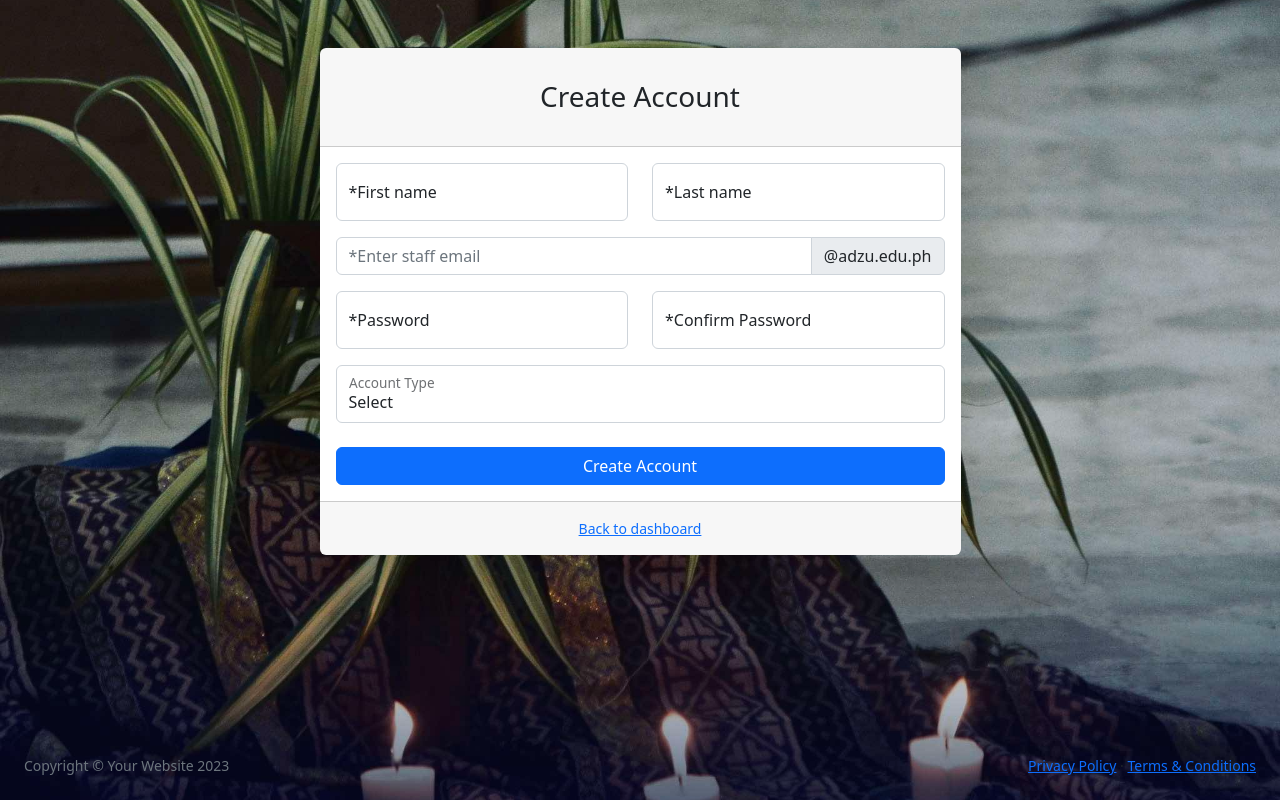
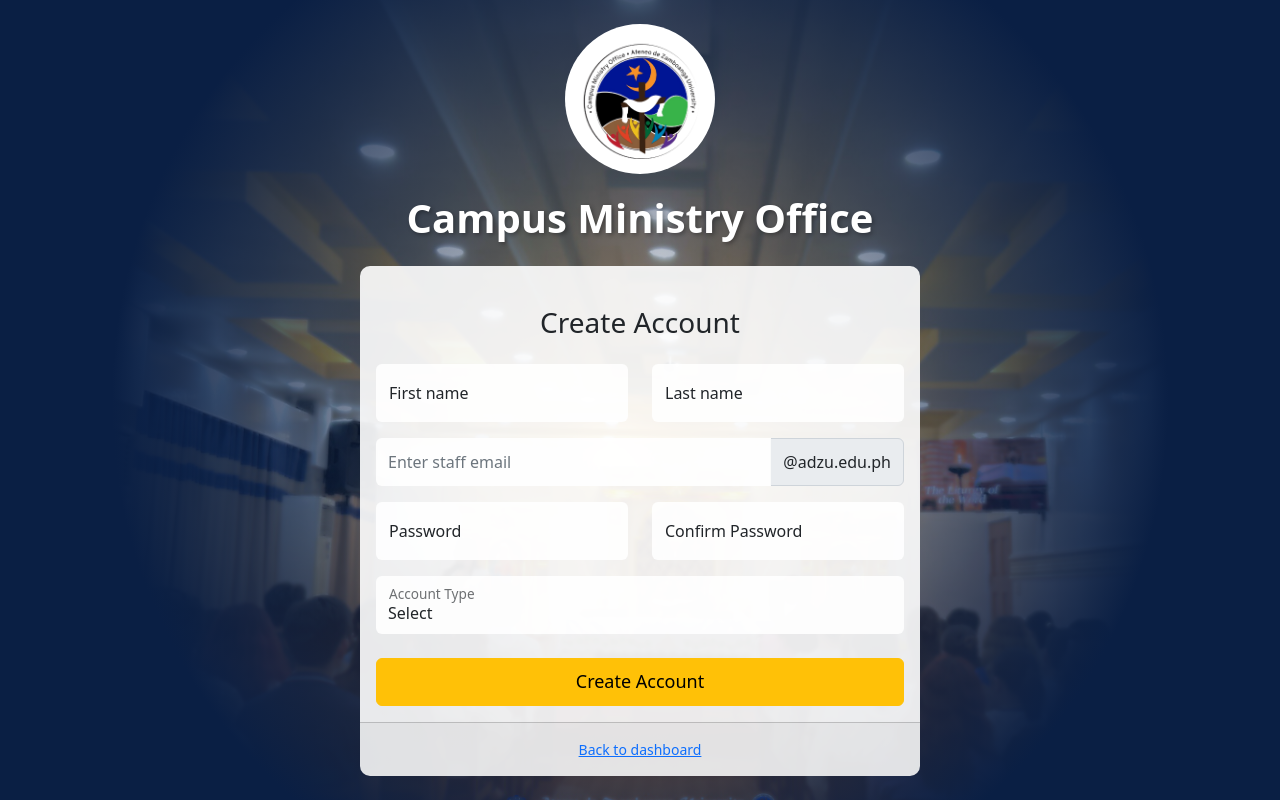
Before and after one commit to ayarchvs/CMO-Evaluation-System, a PHP site: page /register.php in a window 1280 px wide. Run offline with PHP 8.4, Linux system fonts and the light colour scheme; some libraries are stand-ins or nearby versions.

Commit message:
updated register by dins pogi

```diff
--- a/Campus Ministry Website/website/framework ver/bootstrap/register.php
+++ b/Campus Ministry Website/website/framework ver/bootstrap/register.php
@@ -10,51 +10,155 @@ include("config/config.php");
         <meta name="viewport" content="width=device-width, initial-scale=1, shrink-to-fit=no" />
         <meta name="description" content="" />
         <meta name="author" content="" />
-    <title>Register Staff</title>
+        <title>Register - MyADZU</title>
         <link href="css/styles.css" rel="stylesheet" />
         <script src="https://use.fontawesome.com/releases/v6.3.0/js/all.js" crossorigin="anonymous"></script>
+        <style>
+            body {
+                background-color: #0a1f44;
+                background-image: url('assets/img/login.png');
+                background-size: cover;
+                background-position: center;
+                min-height: 100vh;
+                display: flex;
+                align-items: center;
+                justify-content: center;
+                position: relative;
+                overflow: hidden;
+            }
+            body::before {
+                content: '';
+                position: absolute;
+                top: 0;
+                left: 0;
+                right: 0;
+                bottom: 0;
+                background: radial-gradient(circle at center, transparent 0%, #0a1f44 70%);
+            }
+            h1 {
+                font-size: 2.5rem;
+                font-weight: 600;
+                margin-bottom: 0.5rem;
+                text-shadow: 2px 2px 4px rgba(0, 0, 0, 0.3);
+            }
+            p {
+                font-size: 1.1rem;
+                font-weight: 300;
+                margin-bottom: 2rem;
+                text-shadow: 1px 1px 2px rgba(0, 0, 0, 0.2);
+                color: black;
+            }
+            .register-container {
+                max-width: 600px;
+                width: 90%;
+                padding: 20px;
+                position: relative;
+                z-index: 1;
+                display: flex;
+                align-items: center;
+                flex-direction: column;
+            }
+            .logo {
+                width: 120px;
+                height: 120px;
+                margin: 0 auto 20px;
+                display: block;
+                background-color: white;
+                border-radius: 50%;
+                padding: 10px;
+            }
+            .card {
+                background-color: rgba(255, 255, 255, 0.9) !important;
+                border: none;
+                border-radius: 10px;
+                width: 100%;
+            }
+            .form-control {
+                background-color: rgba(255, 255, 255, 0.9);
+                border: none;
+                height: 48px;
+                font-size: 16px;
+            }
+            .btn-primary {
+                background-color: #ffc107;
+                border-color: #ffc107;
+                color: #000;
+                height: 48px;
+                font-size: 18px;
+                font-weight: 500;
+            }
+            .btn-primary:hover {
+                background-color: #ffca2c;
+                border-color: #ffca2c;
+            }
+            @media (max-width: 768px) {
+                .register-container {
+                    width: 95%;
+                    padding: 10px;
+                }
+                h1 {
+                    font-size: 2rem;
+                }
+                .form-control, .btn-primary {
+                    height: 40px;
+                    font-size: 14px;
+                }
+            }
+            @media (max-width: 480px) {
+                h1 {
+                    font-size: 1.5rem;
+                }
+                .card-body {
+                    padding: 1rem;
+                }
+                .form-control, .btn-primary {
+                    height: 36px;
+                    font-size: 12px;
+                }
+            }
+        </style>
     </head>
-<body class="bg-primary" style="background-image: url('assets/img/background.jpg'); background-size: cover; background-position: center;">
-    <div id="layoutAuthentication">
-        <div id="layoutAuthentication_content">
-            <main>
-                <div class="container">
-                    <div class="row justify-content-center">
-                        <div class="col-lg-7">
-                            <div class="card shadow-lg border-0 rounded-lg mt-5">
-                                <div class="card-header"><h3 class="text-center font-weight-light my-4">Create Account</h3></div>
+    <body>
+        <div class="register-container">
+            <div style="background:white; border-radius:50%; width:150px; height:150px; display:flex; justify-content:center; align-items:center; margin-bottom: 20px;">
+                <img src="assets/img/CMOlogo.png" alt="Logo" style="max-width:80%; max-height:80%; object-fit:contain;">
+            </div>
+            <h1 class="text-center text-white mb-4">Campus Ministry Office</h1>
+            <div class="card">
                 <div class="card-body">
-
+                    <h3 class="text-center font-weight-light my-4">Create Account</h3>
                     <form id="registerForm" enctype="multipart/form-data">
                         <div class="row mb-3">
-                                            <div class="col-md-6">
-                                                <div class="form-floating mb-3 mb-md-0">
+                            <div class="col-md-6 mb-3 mb-md-0">
+                                <div class="form-floating">
                                     <input class="form-control" id="inputFirstName" name="inputFirstName" type="text" placeholder="Enter your first name" required />
-                                                    <label for="inputFirstName">*First name</label>
+                                    <label for="inputFirstName">First name</label>
                                 </div>
                             </div>
                             <div class="col-md-6">
                                 <div class="form-floating">
                                     <input class="form-control" id="inputLastName" name="inputLastName" type="text" placeholder="Enter your last name" required />
-                                                    <label for="inputLastName">*Last name</label>
+                                    <label for="inputLastName">Last name</label>
                                 </div>
                             </div>
                         </div>
-                                        <div class="input-group mb-3">
-                                            <input class="form-control" id="inputEmail" name="inputEmail" type="text" placeholder="*Enter staff email" required />
+                        <div class="form-floating mb-3">
+                            <div class="input-group">
+                                <input class="form-control" id="inputEmail" name="inputEmail" type="text" placeholder="Enter staff email" required />
                                 <span class="input-group-text" id="basic-addon2">@adzu.edu.ph</span>
                             </div>
+                        </div>
                         <div class="row mb-3">
-                                            <div class="col-md-6">
-                                                <div class="form-floating mb-3 mb-md-0">
+                            <div class="col-md-6 mb-3 mb-md-0">
+                                <div class="form-floating">
                                     <input class="form-control" id="inputPassword" name="inputPassword" type="password" placeholder="Create a password" required />
-                                                    <label for="inputPassword">*Password</label>
+                                    <label for="inputPassword">Password</label>
                                 </div>
                             </div>
                             <div class="col-md-6">
-                                                <div class="form-floating mb-3 mb-md-0">
+                                <div class="form-floating">
                                     <input class="form-control" id="inputPasswordConfirm" name="inputPasswordConfirm" type="password" placeholder="Confirm password" required />
-                                                    <label for="inputPasswordConfirm">*Confirm Password</label>
+                                    <label for="inputPasswordConfirm">Confirm Password</label>
                                 </div>
                             </div>
                         </div>
@@ -67,12 +171,11 @@ include("config/config.php");
                                 <option value="Recollection 01">Recollection 01</option>
                                 <option value="Recollection 02">Recollection 02</option>
                             </select>
-                                                <label for="Account">Account Type</label>
+                            <label for="inputType">Account Type</label>
                         </div>
-
                         <div class="mt-4 mb-0">
                             <div class="d-grid">
-                                                <button class="btn btn-primary btn-block" id="createAccBtn">Create Account</button> <!-- removed: type="submit"  for manual actions -->
+                                <button class="btn btn-primary btn-block" id="createAccBtn">Create Account</button>
                             </div>
                         </div>
                     </form>
@@ -82,35 +185,8 @@ include("config/config.php");
                 </div>
             </div>
         </div>
-                    </div>
-                </div>
-            </main>
-        </div>
-        <div id="layoutAuthentication_footer">
-            <footer class="py-4 mt-auto">
-                <div class="container-fluid px-4">
-                    <div class="d-flex align-items-center justify-content-between small">
-                        <div class="text-muted">Copyright &copy; Your Website 2023</div>
-                        <div>
-                            <a href="#">Privacy Policy</a>
-                            &middot;
-                            <a href="#">Terms &amp; Conditions</a>
-                        </div>
-                    </div>
-                </footer>
-            </div>
-        </div>
-    </div>
-
-
-
-
-    <script src="https://code.jquery.com/jquery-3.6.0.min.js"></script>  <!-- cuz the top part is j querry  le prepare make doc ready to listen -->
-
-
-    <!-- AJAX script -->
+        <script src="https://cdn.jsdelivr.net/npm/bootstrap@5.2.3/dist/js/bootstrap.bundle.min.js" crossorigin="anonymous"></script>
+        <script src="https://code.jquery.com/jquery-3.6.0.min.js"></script>
         <script src="js/button-functions.js"></script>
-
-
     </body>
 </html>
```
Lines whose indentation alone changed are shown as unchanged.
